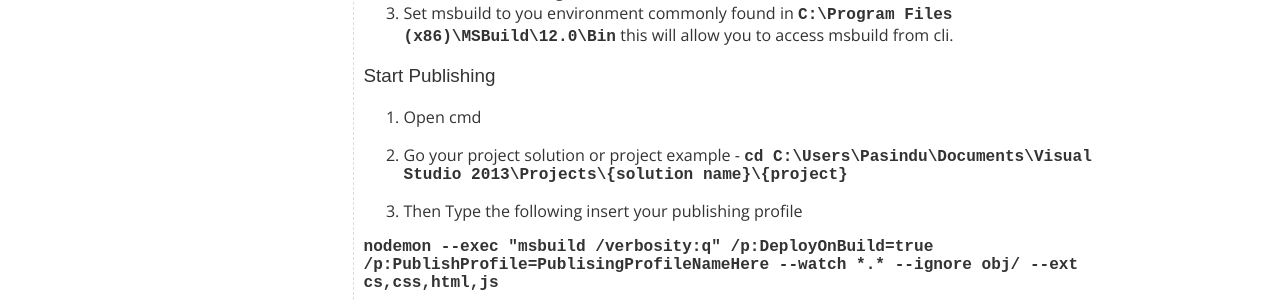
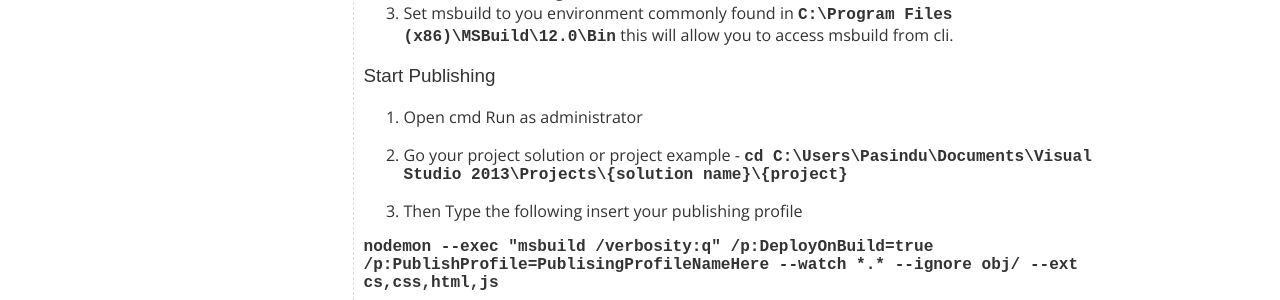
Before and after one commit to AnanthaRajuC/pasindud.github.io, a Jekyll site: the page built from _posts/2014-08-18-nodemonasp.md, in a window 1280 px wide. Shown: the part 504-804 px from the top of the page. Built offline with Jekyll 4.4.1, drawn with Linux system fonts in a browser that asks for light colours; some web fonts are replaced; comment, search, counter and statistics services are not loaded.

Commit message:
nodemon asp edited

````diff
--- a/_posts/2014-08-18-nodemonasp.md
+++ b/_posts/2014-08-18-nodemonasp.md
@@ -24,7 +24,7 @@ Use [nodemon](http://github.com/remy/nodemon) this is a nodejs file watcher whic
 
 ###Start Publishing
 
-1. Open cmd
+1. Open cmd Run as administrator
 2. Go your project solution or project example - ```cd C:\Users\Pasindu\Documents\Visual Studio 2013\Projects\{solution name}\{project}```
 
 3. Then Type the following insert your publishing profile
````
